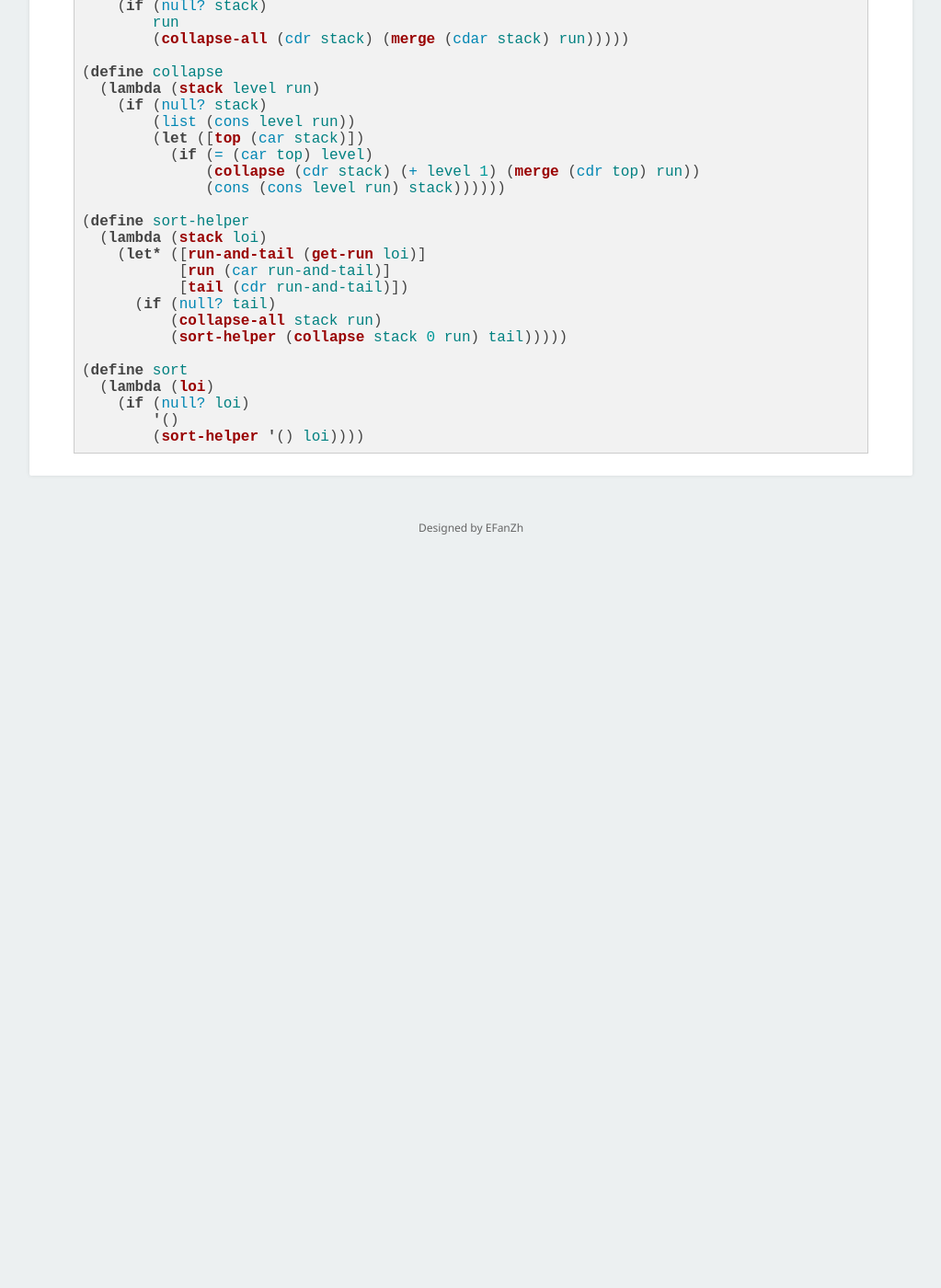
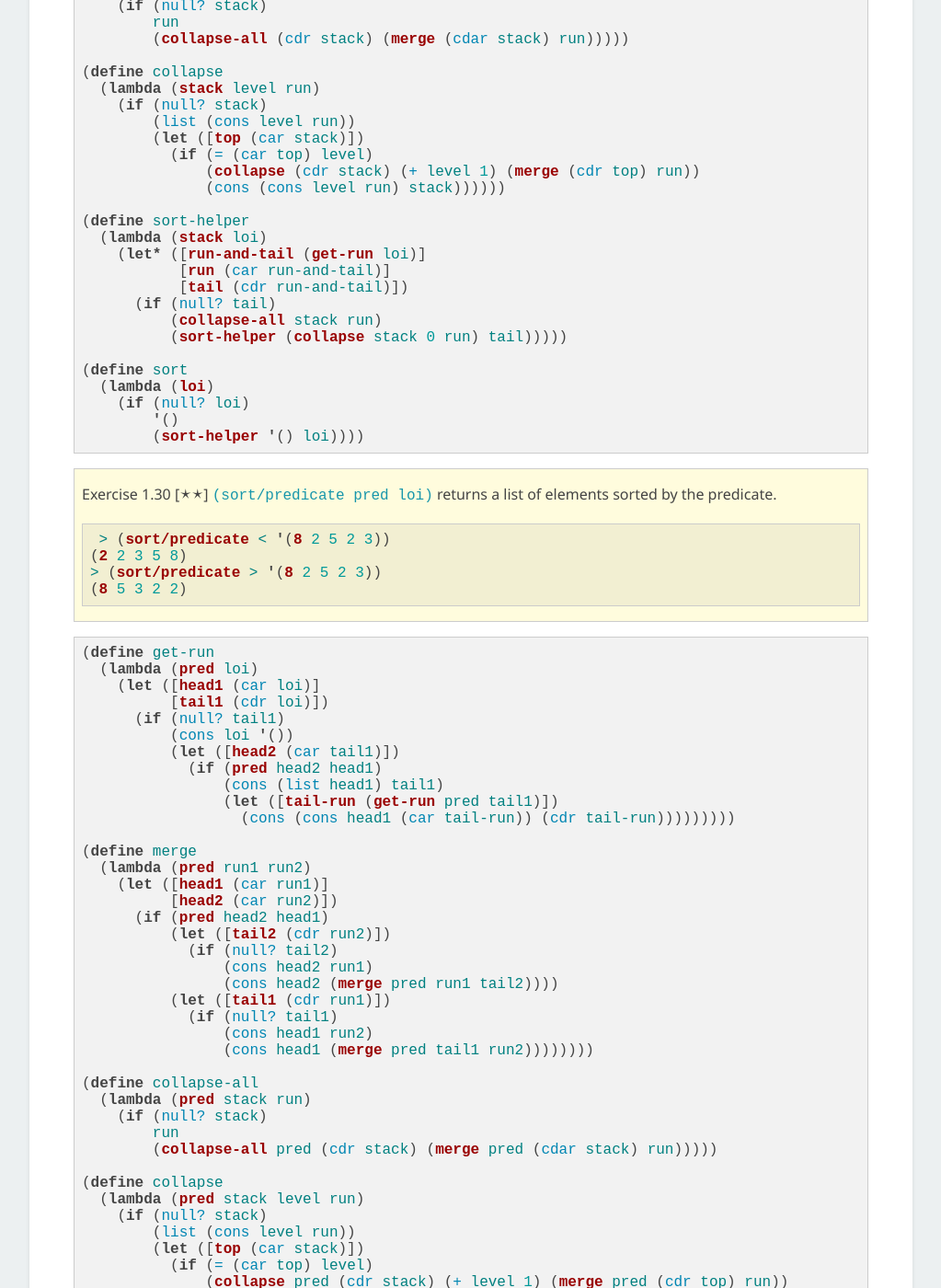
Before and after one commit to EFanZh/efanzh.github.io, a Jekyll site: the page built from _posts/2017-08-06-essentials-of-programming-languages-exercises.md, in a window 1280 px wide and 1400 px high, scrolled down 12855 px. Shown: the whole window at 92% size, without its empty margins (128-1151 px from the left). Built offline with Jekyll 4.4.1, drawn with Linux system fonts in a browser that asks for light colours; formulas are drawn with MathJax 3; before the commit the page ends 13485 px from its top, so only the background shows below that; some of the changed text lies outside the part shown.

Commit message:
Add EOPL exercise 1.30

````diff
--- a/_posts/2017-08-06-essentials-of-programming-languages-exercises.md
+++ b/_posts/2017-08-06-essentials-of-programming-languages-exercises.md
@@ -654,3 +654,70 @@ $$ v _ n + sum _ (i = 0) ^ (i = n - 1) v _ i $$, which equals to $$ sum _ (i = 0
         '()
         (sort-helper '() loi))))
 ```
+
+> Exercise 1.30 [🟉🟉] `(sort/predicate pred loi)` returns a list of elements sorted by the predicate.
+>
+> ```scheme
+>  > (sort/predicate < '(8 2 5 2 3))
+> (2 2 3 5 8)
+> > (sort/predicate > '(8 2 5 2 3))
+> (8 5 3 2 2)
+> ```
+
+```racket
+(define get-run
+  (lambda (pred loi)
+    (let ([head1 (car loi)]
+          [tail1 (cdr loi)])
+      (if (null? tail1)
+          (cons loi '())
+          (let ([head2 (car tail1)])
+            (if (pred head2 head1)
+                (cons (list head1) tail1)
+                (let ([tail-run (get-run pred tail1)])
+                  (cons (cons head1 (car tail-run)) (cdr tail-run)))))))))
+
+(define merge
+  (lambda (pred run1 run2)
+    (let ([head1 (car run1)]
+          [head2 (car run2)])
+      (if (pred head2 head1)
+          (let ([tail2 (cdr run2)])
+            (if (null? tail2)
+                (cons head2 run1)
+                (cons head2 (merge pred run1 tail2))))
+          (let ([tail1 (cdr run1)])
+            (if (null? tail1)
+                (cons head1 run2)
+                (cons head1 (merge pred tail1 run2))))))))
+
+(define collapse-all
+  (lambda (pred stack run)
+    (if (null? stack)
+        run
+        (collapse-all pred (cdr stack) (merge pred (cdar stack) run)))))
+
+(define collapse
+  (lambda (pred stack level run)
+    (if (null? stack)
+        (list (cons level run))
+        (let ([top (car stack)])
+          (if (= (car top) level)
+              (collapse pred (cdr stack) (+ level 1) (merge pred (cdr top) run))
+              (cons (cons level run) stack))))))
+
+(define sort-helper
+  (lambda (pred stack loi)
+    (let* ([run-and-tail (get-run pred loi)]
+           [run (car run-and-tail)]
+           [tail (cdr run-and-tail)])
+      (if (null? tail)
+          (collapse-all pred stack run)
+          (sort-helper pred (collapse pred stack 0 run) tail)))))
+
+(define sort/predicate
+  (lambda (pred loi)
+    (if (null? loi)
+        '()
+        (sort-helper pred '() loi))))
+```
````
